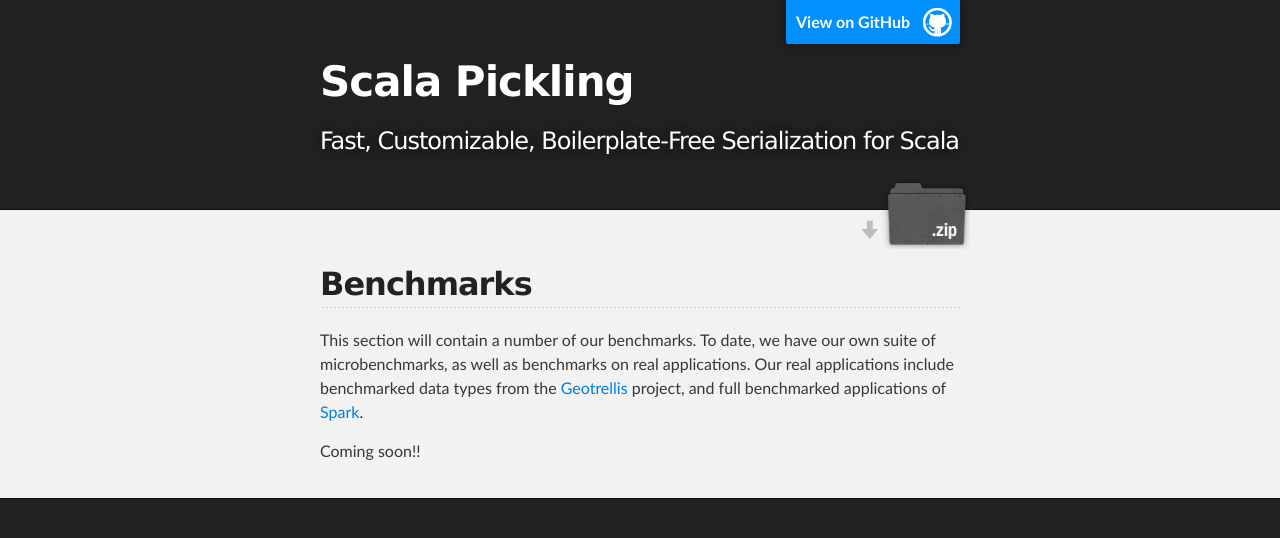
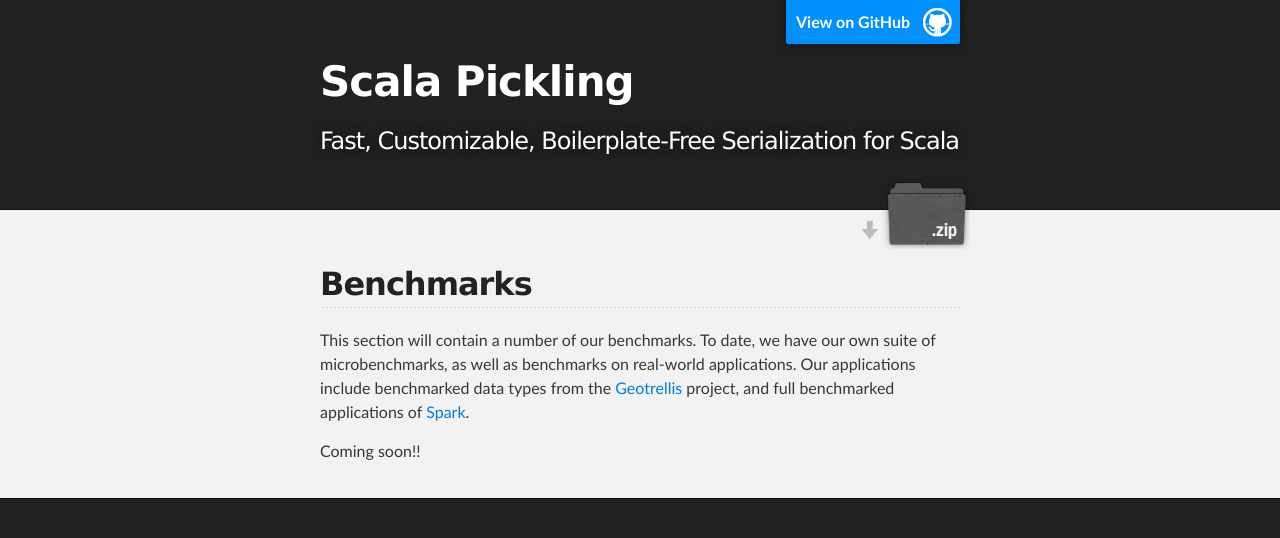
Before and after one commit to heathermiller/wwwpickling, a Jekyll site: the page built from benchmarks/index.md, in a window 1280 px wide. Shown: the top 538 px of the page. Built offline with Jekyll 4.4.1, drawn with Linux system fonts in a browser that asks for light colours.

```diff
--- a/benchmarks/index.md
+++ b/benchmarks/index.md
@@ -5,7 +5,7 @@ layout: page
 ## Benchmarks
 
 This section will contain a number of our benchmarks. To date, we have our own
-suite of microbenchmarks, as well as benchmarks on real applications. Our real
+suite of microbenchmarks, as well as benchmarks on real-world applications. Our
 applications include benchmarked data types from the
 [Geotrellis](https://github.com/geotrellis/geotrellis) project, and full
 benchmarked applications of [Spark](http://spark-project.org/).
```
Also changed, not shown: index.md (+4 -4 lines), _config.yml (line endings or trailing spaces), 1 other file.
